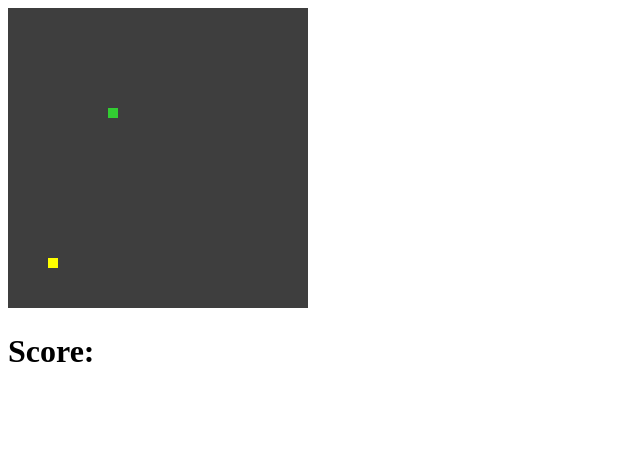
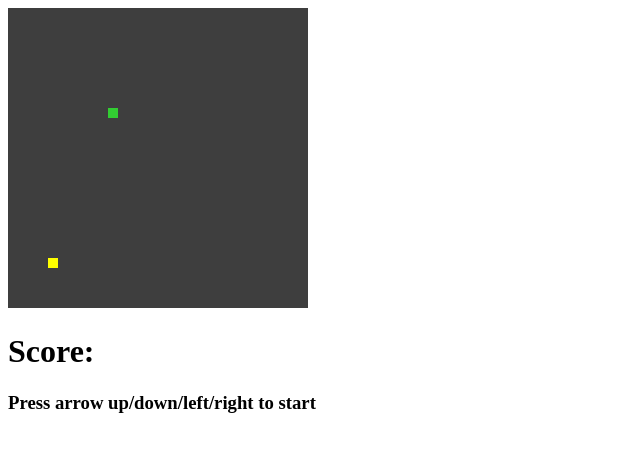
Before and after one commit to BadVilgo/SnakeGame, a plain HTML site: page index.html in a window 1280 px wide. Shown: the whole page, without its empty margins (0-640 px from the left). Drawn offline with Linux system fonts and the light colour scheme.

```diff
--- a/index.html
+++ b/index.html
@@ -12,6 +12,7 @@
     >
   </canvas>
   <h1 id="score"></h1>
+  <h3>Press arrow up/down/left/right to start</h1>
 </body>
 <script type="text/javascript" src="js/snake.js"></script>
 </html>
```
